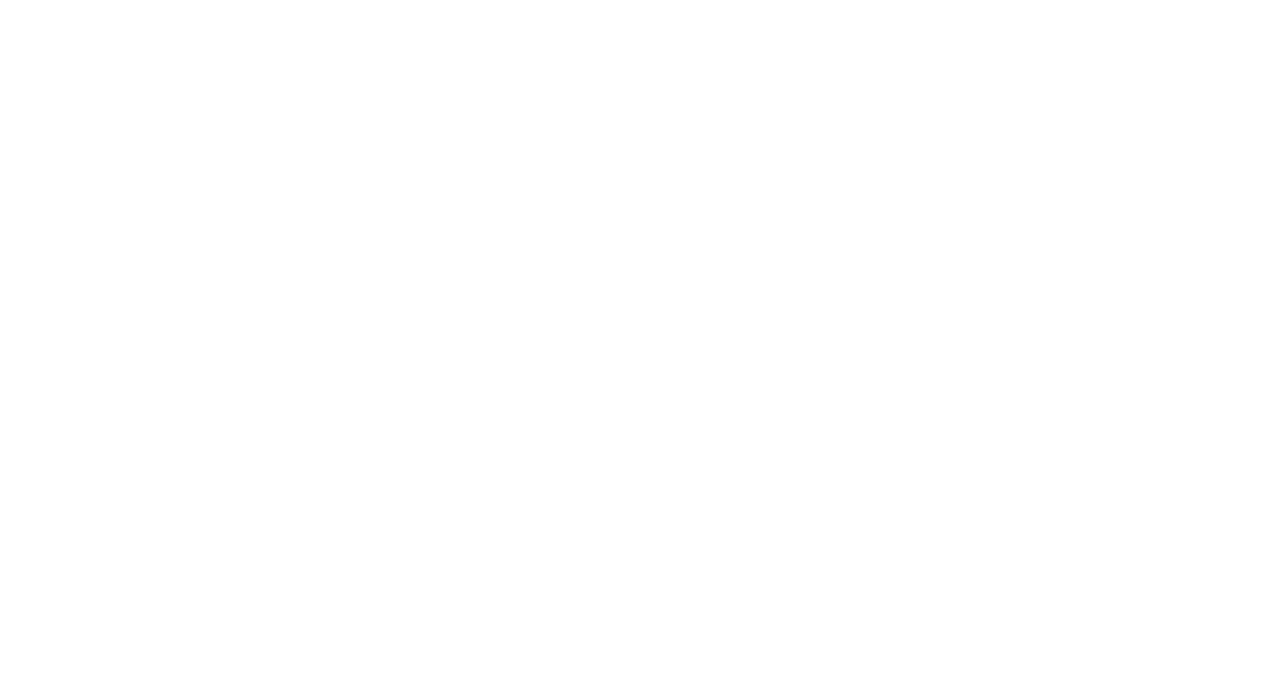
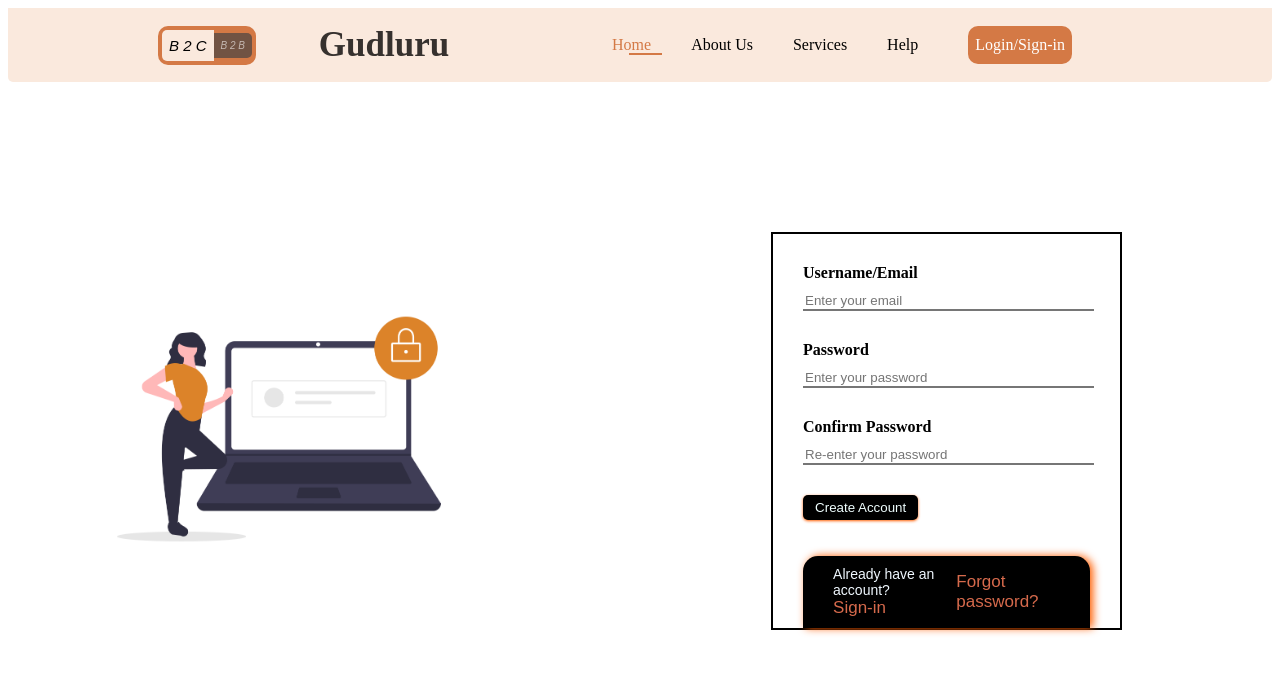
Before and after one commit to shashankreddy19/Gudluru, a React (Create React App) app: page /login in a window 1280 px wide. Before the commit this address had no page. Shown: the top 674 px of the page. Built offline with nearby package versions, Linux system fonts and the light colour scheme; the HTML template or start-up script is replaced by a standard one.

Commit message:
updating..

```diff
--- a/src/App.jsx
+++ b/src/App.jsx
@@ -27,6 +27,12 @@
             <Routes>
                 <Route path="/cart" element={<Cart/>}/>
             </Routes>
+            <Routes>
+                <Route path="/login" element={<Login/>}/>
+            </Routes>
+            <Routes>
+                <Route path="/register" element={<Register/>}/>
+            </Routes>
         </Router>
     );
 };
--- a/src/components/Hero.jsx
+++ b/src/components/Hero.jsx
@@ -28,7 +28,8 @@
     width: 75%;
     font-size: 15px;
 `
-const Register=styled.div`
+const Register=styled.a`
+        text-decoration: none;
         position: absolute;
         color: azure;
         top:540px;
@@ -119,7 +120,7 @@
                         B 2 C
                     </RButton>
                 </Center> */}
-            <Register>
+            <Register href='/register'>
                 Register
                 <i class="fa-solid fa-right-to-bracket" ></i>
             </Register>
--- a/src/components/Navbar.jsx
+++ b/src/components/Navbar.jsx
@@ -129,7 +129,7 @@
             <Menuitem href="#">
                 <i class="fa-solid fa-magnifying-glass"></i>
                 </Menuitem >
-                <Active href="#">
+                <Active href="/">
                         Home
                 </Active>
                 <Menuitem href="#">
@@ -141,10 +141,10 @@
                 <Menuitem href="#">
                     Help
                 </Menuitem>
-                <Signin href="#">
+                <Signin href="/login">
                     Login/Sign-in
                 </Signin>
-                <Menuitem href="#">
+                <Menuitem href="/cart">
                     <i class="fa-solid fa-cart-shopping"></i>
                 </Menuitem >
             </Right>
--- a/src/pages/Login.jsx
+++ b/src/pages/Login.jsx
@@ -1,16 +1,16 @@
 import React from 'react'
 import Navbar from '../components/Navbar'
 import styled from 'styled-components'
-import limg from '../Images/Limg.png'
+import limg from '../Images/Login.png'
 const Container=styled.div`
-  padding: 100px 100px 0px 60px;
+  padding: 150px 150px 0px 60px;
   display: flex;
   align-items: center;
   flex-direction: row;
 `
 const Left=styled.div`
-
-
+  position: relative;
+  bottom: 0;
 `
 const Lm=styled.img`
   width: 60%;
--- a/src/pages/Register.jsx
+++ b/src/pages/Register.jsx
@@ -1,79 +1,129 @@
-import styled from "styled-components"
-import { mobile } from "../responsive"
-
+import React from 'react'
+import styled from 'styled-components'
+import limg from '../Images/Register.png'
 const Container=styled.div`
-    width:100vw;
-    height: 100vh;
-    background:
-    linear-gradient(rgba(255,255,255,0.3),rgba(255,255,255,0.3)),
-    url("https://cdn.wallpapersafari.com/73/96/42r6Cy.jpg") ;
-    //object-fit: cover;
-    display: flex;
-    justify-content: center;
-    align-items: center;
+  padding: 150px ;
+  display: flex;
+  justify-content: space-around;
+  align-items: center;
+  flex-direction: row;
 `
-const Wrapper=styled.div`
-  width: 40%;
-  ${mobile({width:"75%"})};
-  padding: 20px;
-  background-color:white;
+const Right=styled.div`
+  position: relative;
+  width: 500px;
+  height: 470px;
 `
-const Title=styled.h1`
-  font-size: 24px;
-  font-weight: 300;
+const Lm=styled.img`
+position: absolute;
+bottom: 0;
+  width: 100%;
 `
-const Form=styled.form`
-  display: flex;
-  flex-wrap: wrap;
+const Left=styled.div`
+    position: relative;
+    border: 2px solid black;
+    width: 40%;
+    padding: 30px 30px 0;
 `
 const Input=styled.input`
-  flex: 1;
-  min-width: 40%;
-  margin: 20px 10px 0 0;
-  padding: 10px;
+      border-top: none;
+    border-left: none;
+    border-right: none;
+    background: none;
+    width: 100%;
+    margin: 10px 0 30px;
+    &:focus
+    {
+      outline: none;
+    }
 `
-const Agreement=styled.span`
-  font-size: 12px;
-  margin: 20px 0;
+const Label=styled.label`
+      font-family: 'Ubuntu';
+    font-weight: 600;
 `
 const Button=styled.button`
-  width: 40%;
-  border: none;
-  padding: 15px 20px;
-  background-color:teal;
-  color: white;
-  cursor: pointer;
-  &:hover{
-    opacity: 0.8;
-    outline: 1px solid black;
-    outline-offset:2px;
-    transition:0.6s;
+      background-color: rgb(0, 0, 0);
+    border: none;
+    color: azure;
+    padding: 5px 12px;
+    border-radius: 5px;
+    cursor: pointer;
+    box-shadow: 0px 1px 3px #ff5e00;
+    font-family: 'Space Grotesk', sans-serif;
+    transition: 100ms;
+    &:hover
+    {
+      background-color: #ff5e00;
+    box-shadow: 0px 1px 5px rgb(49, 48, 49);
+    }
+`
+const Extra=styled.div`
+      border-radius: 15px 15px 0 0;
+    position: absolute;
+    display: flex;
+    padding: 10px 30px;
+    position: relative;
+    background-color: #000000;
+    align-items: center;
+    justify-content: space-between;
+    box-shadow: 3px 0px 8px #ff5e00;
+`
+const Ep=styled.div`
+      font-family: 'Fira Sans Extra Condensed', sans-serif;
+    font-size: 14px;
+    color: aliceblue;
+`
+const Ea=styled.div`
+      text-decoration: none;
+      cursor: pointer;
+    color: #d66a4c;
+    font-size: 17px;
+    font-family: 'Raleway', sans-serif;
+    transition: 100ms;
+    &:hover
+    {
+      text-shadow:0px 2px 4px rgb(255, 255, 255);
+    }
 
-  }
 `
 
 
-const Register = () => {
+const Login = () => {
   return (
-    <Container>
-      <Wrapper>
-        <Title>CREATE AN ACCOUNT</Title>
-        <Form>
-            <Input placeholder="name"/>
-            <Input placeholder="last name"/>
-            <Input placeholder="username"/>
-            <Input placeholder="email"/>
-            <Input placeholder="password"/>
-            <Input placeholder="confirm password"/>
-            <Agreement>
-                By creating an account, I consent to the processing of my personal data in accodance with the
-                <b> PRIVACY POLICY</b>
-            </Agreement>
-            <Button>CREATE</Button>
-        </Form>
-      </Wrapper>
-    </Container>
+    <div>
+      <Container>
+        <Left>
+        <form action="">
+                <Label for="username">Username/Email </Label>
+                <br></br>
+                <Input type="text" name="username" placeholder="Enter your email" required></Input>
+                <br></br>
+                <Label for="password">Password </Label>
+                <br></br>
+                <Input type="password" name="password" placeholder="Enter your password" required></Input>
+                <Label for="password">Confirm Password </Label>
+                <br></br>
+                <Input type="password" name="re-password" placeholder="Re-enter your password" required></Input>
+                <div>
+                    <Button type="submit">Create Account</Button>
+                </div>
+            </form>
+            <br></br>
+            <br></br>
+            <Extra>
+                <div>
+                    <Ep>Already have an account? <Ea id="signin" href="#">Sign-in</Ea> </Ep>
+                </div>
+                <div>
+                    <Ea href="forgetpassword.html">Forgot password?</Ea>
+                </div>
+            </Extra>
+        </Left>
+        <Right>
+          <Lm src={limg} alt="" />
+        </Right>
+      </Container>
+    </div>
   )
 }
 
-export default Register
+export default Login
```
Also changed, not shown: src/Images/Login.png (added), src/Images/Register.png (added).
